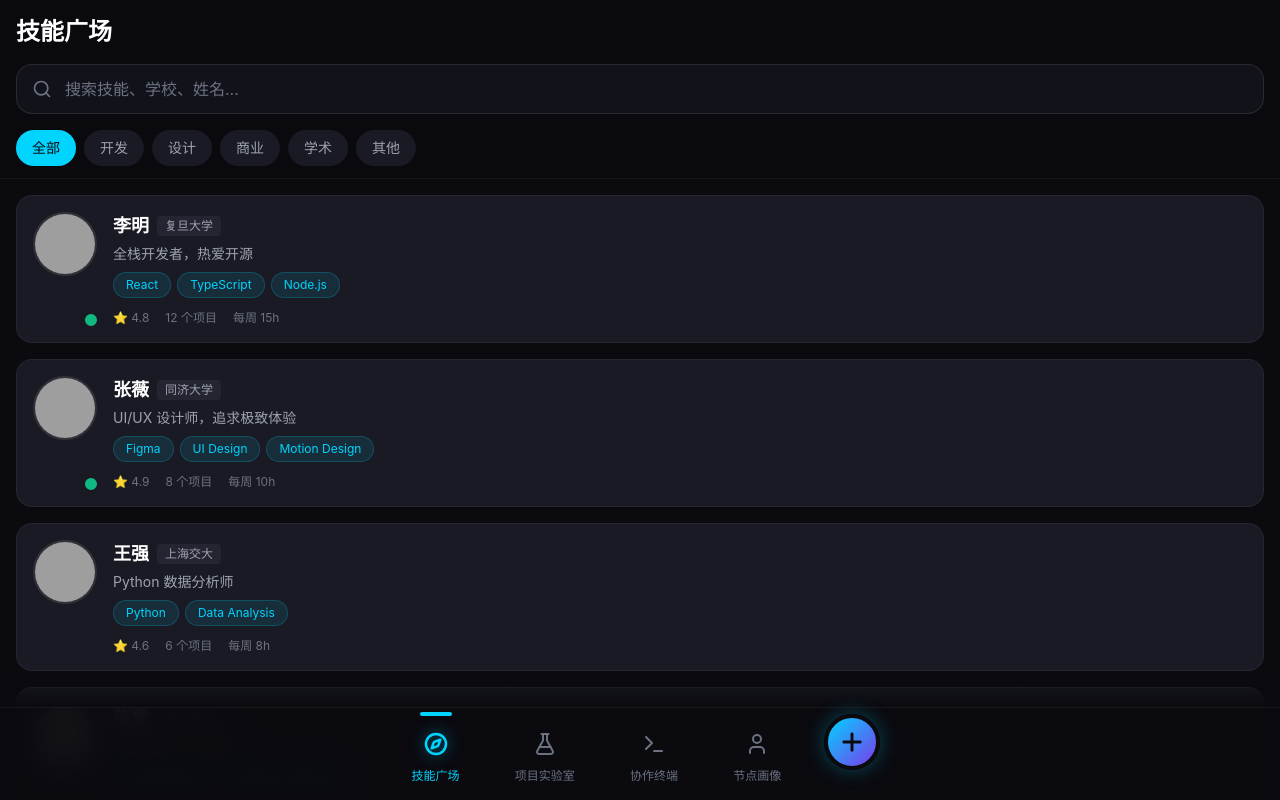
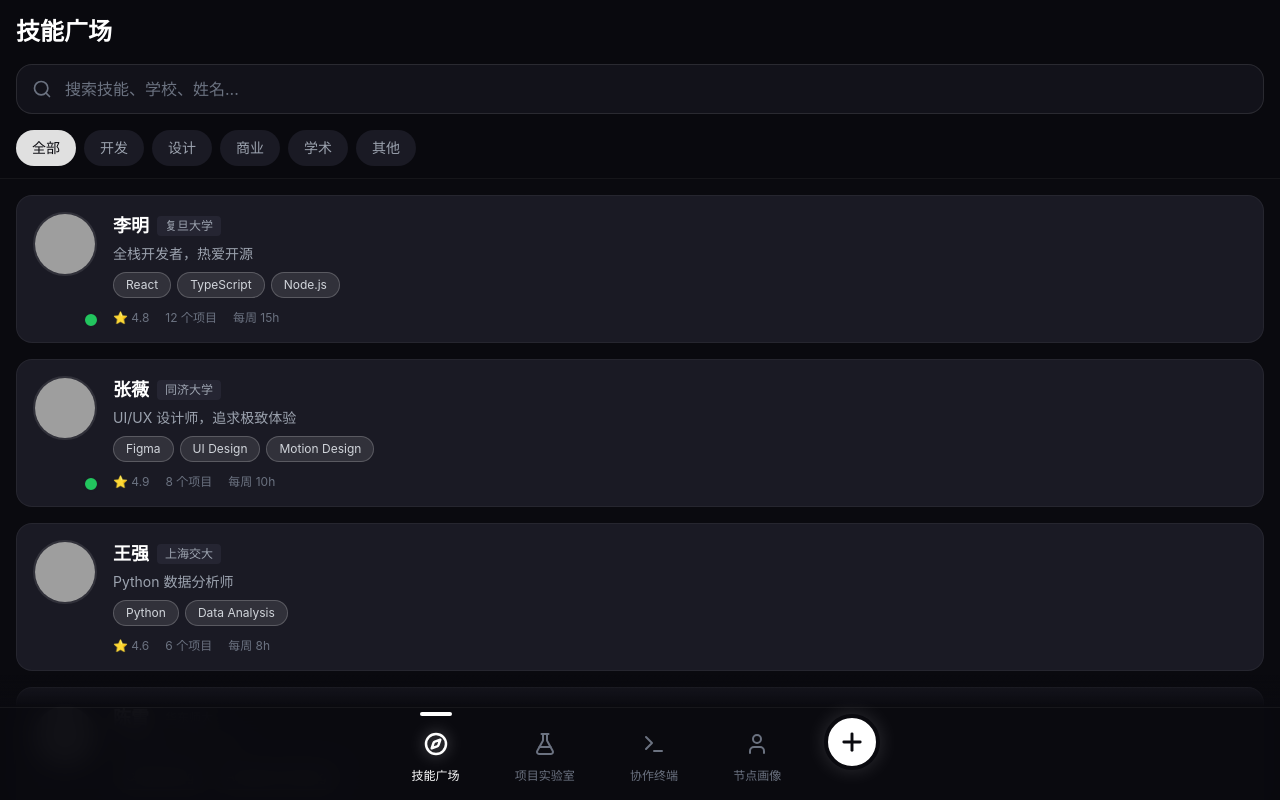
Before and after one commit to JunsongBai/SkillX, a React (Vite) app: page /explore in a window 1280 px wide. Shown: the top 800 px of the page. Built offline with nearby package versions, Linux system fonts and the light colour scheme; grey boxes are pictures that could not be loaded.

Commit message:
Update: Change color scheme to black/white/grey for minimalist style

```diff
--- a/src/components/BottomNav.tsx
+++ b/src/components/BottomNav.tsx
@@ -46,7 +46,7 @@ const BottomNav: React.FC = () => {
                 {active && (
                   <motion.div
                     layoutId="nav-indicator"
-                    className="absolute -top-1 w-8 h-1 bg-accent-primary rounded-full"
+                    className="absolute -top-1 w-8 h-1 bg-white rounded-full"
                     transition={{ type: 'spring', stiffness: 500, damping: 30 }}
                   />
                 )}
@@ -55,7 +55,7 @@ const BottomNav: React.FC = () => {
                   whileTap={{ scale: 0.9 }}
                   className={`relative p-2 rounded-xl transition-all duration-200 ${
                     active
-                      ? 'text-accent-primary'
+                      ? 'text-white'
                       : 'text-text-muted hover:text-text-secondary'
                   }`}
                 >
@@ -63,14 +63,14 @@ const BottomNav: React.FC = () => {
                     size={24}
                     strokeWidth={active ? 2.5 : 2}
                     className={`transition-all duration-200 ${
-                      active ? 'drop-shadow-[0_0_8px_rgba(0,212,255,0.5)]' : ''
+                      active ? 'drop-shadow-[0_0_8px_rgba(255,255,255,0.4)]' : ''
                     }`}
                   />
                 </motion.div>
 
                 <span
                   className={`text-xs font-medium transition-colors duration-200 ${
-                    active ? 'text-accent-primary' : 'text-text-muted'
+                    active ? 'text-white' : 'text-text-muted'
                   }`}
                 >
                   {item.label}
@@ -87,8 +87,8 @@ const BottomNav: React.FC = () => {
             <motion.div
               whileHover={{ scale: 1.05 }}
               whileTap={{ scale: 0.95 }}
-              className="w-14 h-14 rounded-full bg-gradient-to-br from-accent-primary to-accent-secondary
-                         flex items-center justify-center shadow-glow-blue
+              className="w-14 h-14 rounded-full bg-white
+                         flex items-center justify-center shadow-glow
                          border-4 border-bg-primary"
             >
               <Plus size={28} className="text-bg-primary" strokeWidth={2.5} />
--- a/src/index.css
+++ b/src/index.css
@@ -30,34 +30,34 @@
   }
 
   .card-hover {
-    @apply hover:border-accent-primary/50 hover:shadow-glow-blue;
+    @apply hover:border-white/30 hover:shadow-glow;
   }
 
   .btn-primary {
-    @apply bg-accent-primary text-bg-primary font-semibold px-6 py-3 rounded-lg
-           transition-all duration-200 hover:shadow-glow-blue active:scale-95;
+    @apply bg-white text-bg-primary font-semibold px-6 py-3 rounded-lg
+           transition-all duration-200 hover:bg-gray-200 hover:shadow-glow active:scale-95;
   }
 
   .btn-secondary {
     @apply bg-bg-card border border-white/10 text-text-primary px-6 py-3 rounded-lg
-           transition-all duration-200 hover:border-accent-primary/30 hover:bg-bg-hover;
+           transition-all duration-200 hover:border-white/30 hover:bg-bg-hover;
   }
 
   .input-dark {
     @apply bg-bg-secondary border border-white/10 rounded-lg px-4 py-3
            text-text-primary placeholder-text-muted
-           focus:outline-none focus:border-accent-primary focus:shadow-glow-blue
+           focus:outline-none focus:border-white/40 focus:shadow-glow
            transition-all duration-200;
   }
 
   .tag {
     @apply inline-flex items-center px-3 py-1 rounded-full text-sm
-           bg-accent-primary/10 text-accent-primary border border-accent-primary/20;
+           bg-white/10 text-gray-300 border border-white/20;
   }
 
   .glow-text {
-    @apply text-accent-primary;
-    text-shadow: 0 0 20px rgba(0, 212, 255, 0.5);
+    @apply text-white;
+    text-shadow: 0 0 20px rgba(255, 255, 255, 0.3);
   }
 
   .scrollbar-hide {
@@ -72,13 +72,13 @@
 
 @layer utilities {
   .gradient-text {
-    @apply bg-gradient-to-r from-accent-primary to-accent-secondary bg-clip-text text-transparent;
+    @apply bg-gradient-to-r from-white via-gray-300 to-gray-500 bg-clip-text text-transparent;
   }
 
   .gradient-border {
     position: relative;
     background: linear-gradient(#1a1a24, #1a1a24) padding-box,
-                linear-gradient(135deg, #00d4ff, #7c3aed) border-box;
+                linear-gradient(135deg, rgba(255,255,255,0.5), rgba(255,255,255,0.1)) border-box;
     border: 1px solid transparent;
   }
 }
--- a/tailwind.config.js
+++ b/tailwind.config.js
@@ -13,11 +13,12 @@ export default {
         'bg-card': '#1a1a24',
         'bg-hover': '#252532',
 
-        // 强调色 - 科技感
+        // 强调色 - 极简黑白灰
         'accent': {
-          primary: '#00d4ff',
-          secondary: '#7c3aed',
-          success: '#10b981',
+          primary: '#e0e0e0',      // 银白主色
+          secondary: '#a0a0a0',    // 中灰
+          highlight: '#ffffff',    // 纯白高亮
+          success: '#22c55e',
           warning: '#f59e0b',
         },
 
@@ -37,9 +38,9 @@ export default {
         'xl': '24px',
       },
       boxShadow: {
-        'glow-blue': '0 0 20px rgba(0, 212, 255, 0.3)',
-        'glow-purple': '0 0 20px rgba(124, 58, 237, 0.3)',
-        'glow-accent': '0 0 30px rgba(0, 212, 255, 0.4)',
+        'glow': '0 0 20px rgba(255, 255, 255, 0.15)',
+        'glow-strong': '0 0 30px rgba(255, 255, 255, 0.25)',
+        'glow-accent': '0 0 20px rgba(224, 224, 224, 0.3)',
       },
       animation: {
         'pulse-glow': 'pulse-glow 2s cubic-bezier(0.4, 0, 0.6, 1) infinite',
@@ -47,8 +48,8 @@ export default {
       },
       keyframes: {
         'pulse-glow': {
-          '0%, 100%': { opacity: '1', boxShadow: '0 0 20px rgba(0, 212, 255, 0.3)' },
-          '50%': { opacity: '0.8', boxShadow: '0 0 40px rgba(0, 212, 255, 0.6)' },
+          '0%, 100%': { opacity: '1', boxShadow: '0 0 15px rgba(255, 255, 255, 0.1)' },
+          '50%': { opacity: '0.9', boxShadow: '0 0 25px rgba(255, 255, 255, 0.2)' },
         },
         'float': {
           '0%, 100%': { transform: 'translateY(0)' },
```
